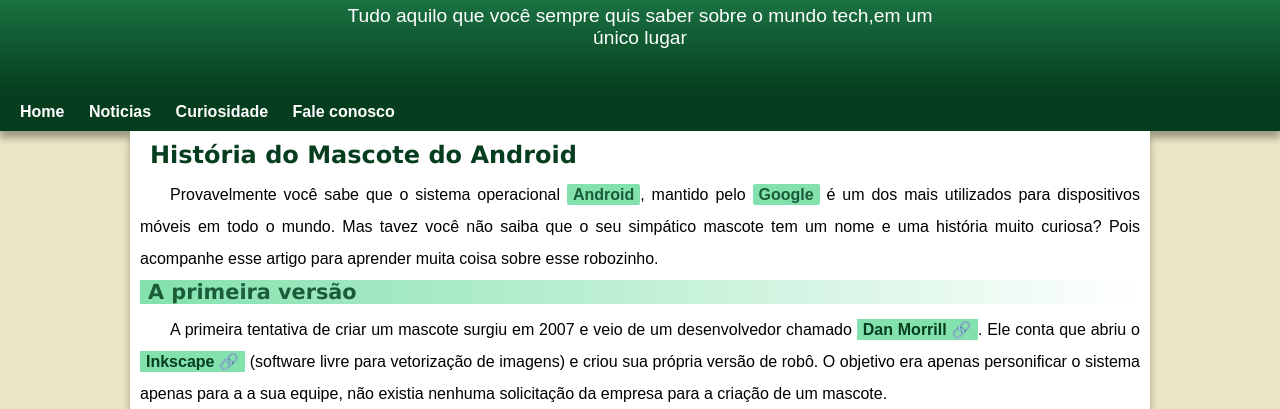
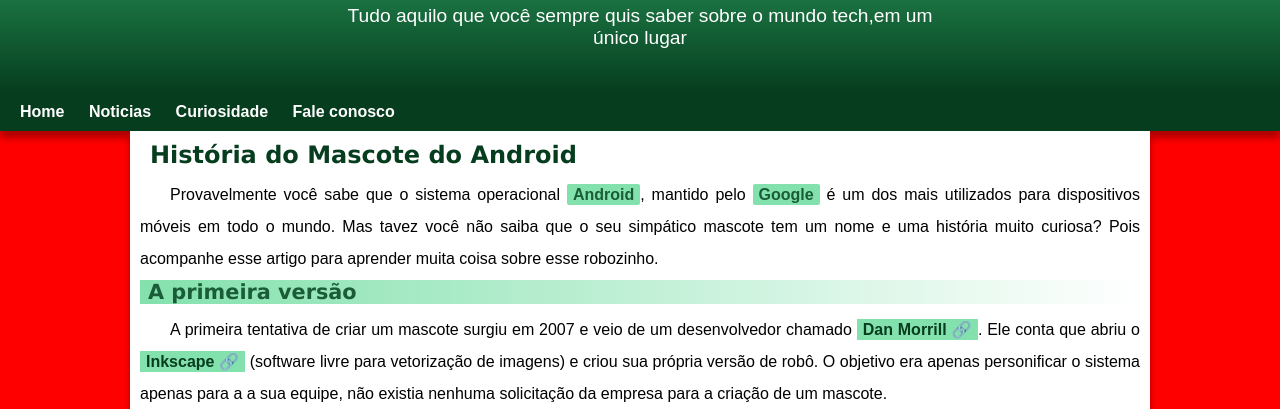
Before and after one commit to GabrieGPimentel/New-01, a plain HTML site: page index.html in a window 1280 px wide. Shown: the part 97-506 px from the top of the page. Drawn offline with Linux system fonts and the light colour scheme; a web font is replaced by a local one.

Commit message:
teste no css

```diff
--- a/css/style.css
+++ b/css/style.css
@@ -31,7 +31,7 @@
 
 
  body{
-     background-color: var(--cor0);
+     background-color: red;
      font-family: var(--fonte-padrao);
 
   }
```
